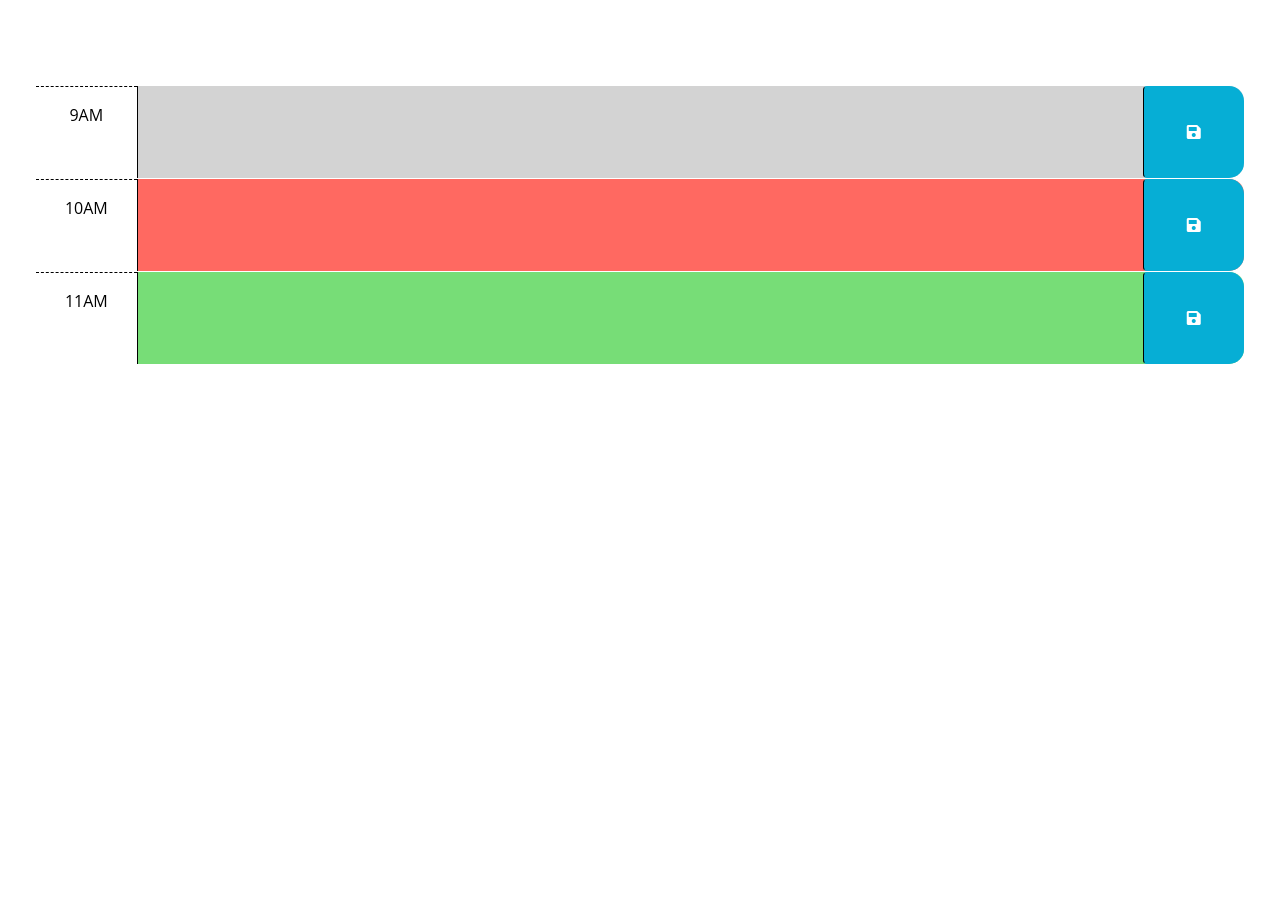
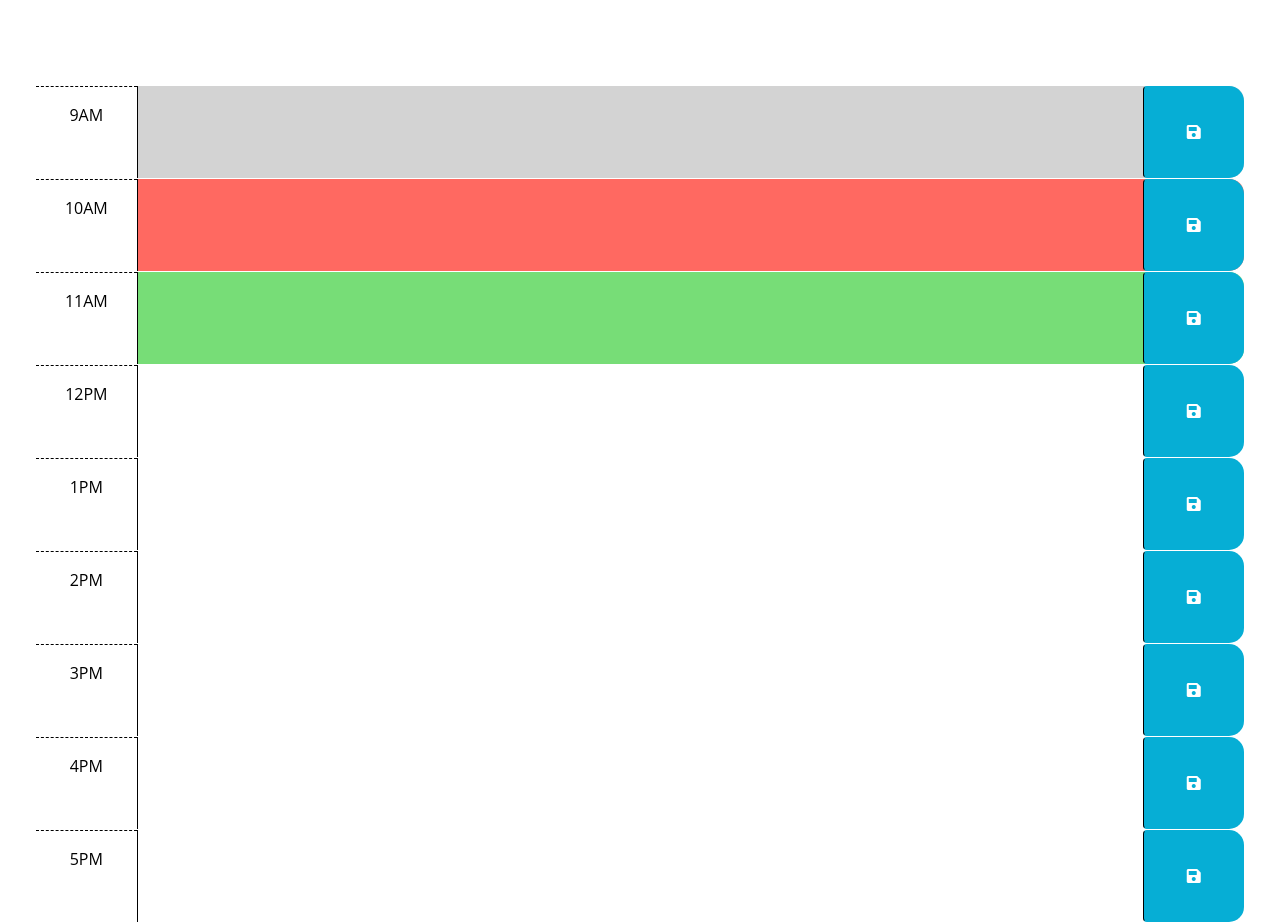
Before and after one commit to shockeyj9/Work-Day-Scheduler, a plain HTML site: page Develop/index.html in a window 1280 px wide. Shown: the part 166-1088 px from the top of the page. Before the commit the page ends 800 px from the top, so only its background shows below. Drawn offline with nearby package versions, Linux system fonts and the light colour scheme.

Commit message:
added divs for each hour 9am-5pm

```diff
--- a/Develop/index.html
+++ b/Develop/index.html
@@ -67,6 +67,55 @@
           <i class="fas fa-save" aria-hidden="true"></i>
         </button>
       </div>
+
+      <div id="hour-12" class="row time-block ">
+        <div class="col-2 col-md-1 hour text-center py-3">12PM</div>
+        <textarea class="col-8 col-md-10 description" rows="3"> </textarea>
+        <button class="btn saveBtn col-2 col-md-1" aria-label="save">
+          <i class="fas fa-save" aria-hidden="true"></i>
+        </button>
+      </div>
+
+      <div id="hour-1" class="row time-block ">
+        <div class="col-2 col-md-1 hour text-center py-3">1PM</div>
+        <textarea class="col-8 col-md-10 description" rows="3"> </textarea>
+        <button class="btn saveBtn col-2 col-md-1" aria-label="save">
+          <i class="fas fa-save" aria-hidden="true"></i>
+        </button>
+      </div>
+
+      <div id="hour-2" class="row time-block ">
+        <div class="col-2 col-md-1 hour text-center py-3">2PM</div>
+        <textarea class="col-8 col-md-10 description" rows="3"> </textarea>
+        <button class="btn saveBtn col-2 col-md-1" aria-label="save">
+          <i class="fas fa-save" aria-hidden="true"></i>
+        </button>
+      </div>
+
+      <div id="hour-3" class="row time-block ">
+        <div class="col-2 col-md-1 hour text-center py-3">3PM</div>
+        <textarea class="col-8 col-md-10 description" rows="3"> </textarea>
+        <button class="btn saveBtn col-2 col-md-1" aria-label="save">
+          <i class="fas fa-save" aria-hidden="true"></i>
+        </button>
+      </div>
+
+      <div id="hour-4" class="row time-block ">
+        <div class="col-2 col-md-1 hour text-center py-3">4PM</div>
+        <textarea class="col-8 col-md-10 description" rows="3"> </textarea>
+        <button class="btn saveBtn col-2 col-md-1" aria-label="save">
+          <i class="fas fa-save" aria-hidden="true"></i>
+        </button>
+      </div>
+
+      <div id="hour-5" class="row time-block ">
+        <div class="col-2 col-md-1 hour text-center py-3">5PM</div>
+        <textarea class="col-8 col-md-10 description" rows="3"> </textarea>
+        <button class="btn saveBtn col-2 col-md-1" aria-label="save">
+          <i class="fas fa-save" aria-hidden="true"></i>
+        </button>
+      </div>
+
     </div>
 
     <script src="https://cdnjs.cloudflare.com/ajax/libs/jquery/3.2.1/jquery.min.js"></script>
```
Also changed, not shown: Develop/script.js (+19 -17 lines).
